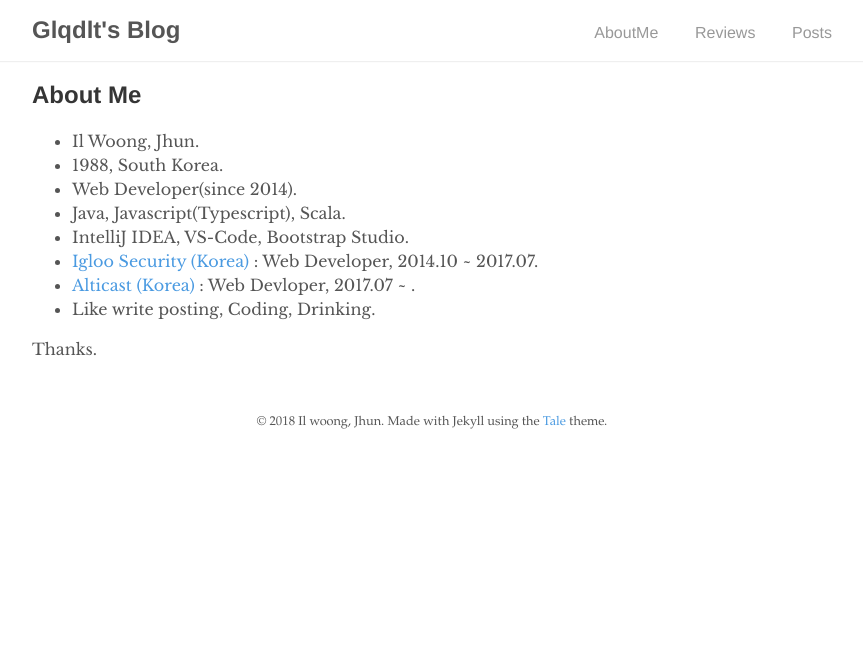
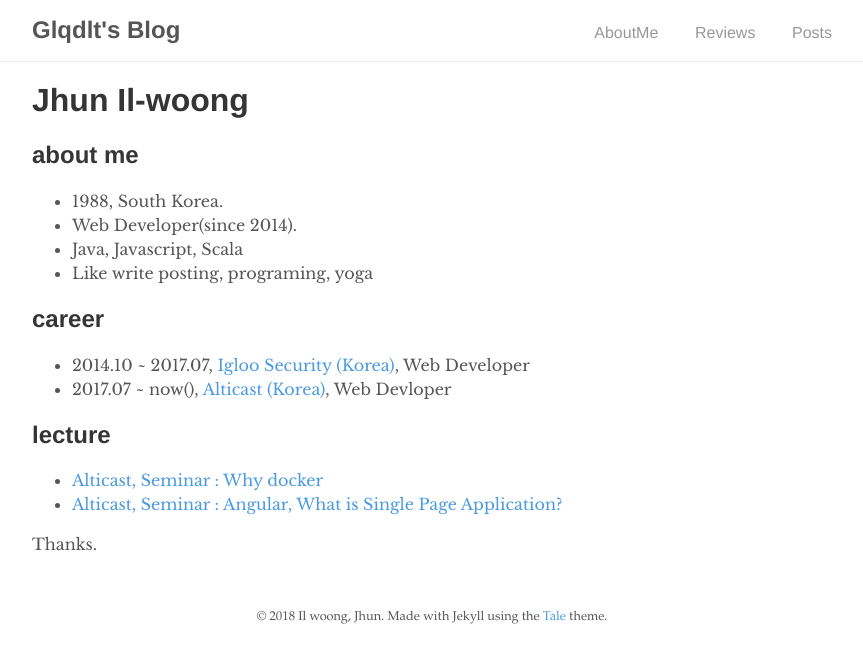
Before and after one commit to glqdlt/glqdlt.github.io, a Jekyll site: the page built from about.md, in a window 1280 px wide. Shown: the top 663 px of the page, without its empty margins (208-1071 px from the left). Built offline with Jekyll 4.4.1, drawn with Linux system fonts in a browser that asks for light colours; our own code applies the rules of GitHub Pages for plain Markdown files.

Commit message:
update : about, post

```diff
--- a/about.md
+++ b/about.md
@@ -5,14 +5,22 @@ author: "glqdlt"
 permalink: about
 ---
 
-## About Me
-+ Il Woong, Jhun.
+# Jhun Il-woong
+
+## about me
 + 1988, South Korea.
 + Web Developer(since 2014).
-+ Java, Javascript(Typescript), Scala.
-+ IntelliJ IDEA, VS-Code, Bootstrap Studio.
-+ [Igloo Security (Korea)](http://www.igloosec.co.kr/en/index.do) : Web Developer, 2014.10 ~ 2017.07.
-+ [Alticast (Korea)](http://www.alticast.com/main.html) : Web Devloper, 2017.07 ~ .
-+ Like write posting, Coding, Drinking.
++ Java, Javascript, Scala
++ Like write posting, programing, yoga
+
+## career
+
++ 2014.10 ~ 2017.07, [Igloo Security (Korea)](http://www.igloosec.co.kr/en/index.do), Web Developer
++ 2017.07 ~ now(), [Alticast (Korea)](http://www.alticast.com/main.html), Web Devloper
+
+## lecture
+
++ [Alticast, Seminar : Why docker](https://www.slideshare.net/Jhunww/why-docker-80198509)
++ [Alticast, Seminar : Angular, What is Single Page Application?](https://www.slideshare.net/Jhunww/angular-what-is-singlepageapplication)
 
 Thanks.
```
Also changed, not shown: _posts/2018-03-16-개인적인 개발 규칙.md (+1 -1 lines).
